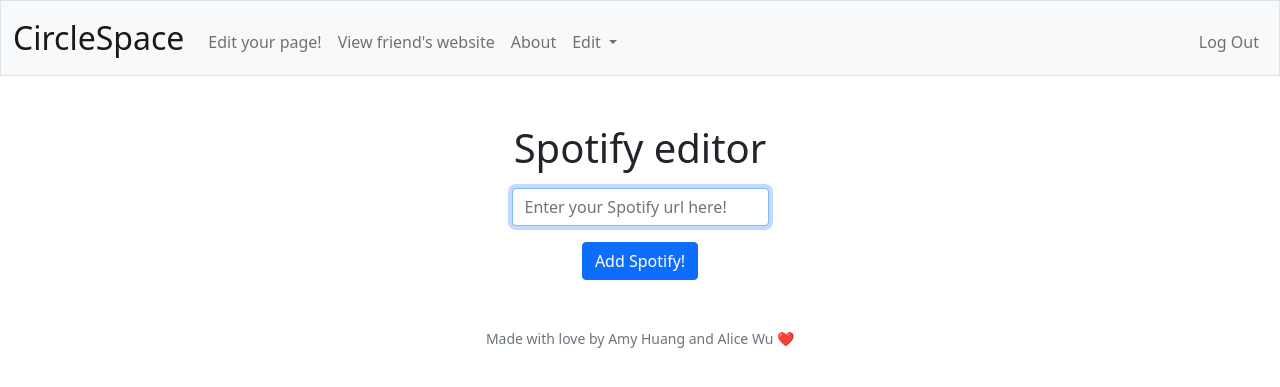
After one commit to awu2003/final-project, a Flask app: page /edit-spotify in a window 1280 px wide. The commit adds this page. Shown: the top 387 px of the page. Run offline with Flask 2, Linux system fonts and the light colour scheme; a user stored in the database is signed in; some libraries are stand-ins or nearby versions.

Commit message:
navbar, friend lookup, blocks

```diff
--- a/website/app.py
+++ b/website/app.py
@@ -282,6 +282,7 @@
 @app.route("/edit-video", methods=["GET", "POST"])
 @login_required
 def edit_video():
+    """Add a video!"""
     if request.method == "GET":
         user_id = session["user_id"]
         # checks to see if user has enough segment allocations left
@@ -293,6 +294,8 @@
         if request.form.get('add-video'):
             # get text from form
             video_url = request.form.get("video-url")
+            # source for partition: https://www.stackvidhya.com/get-substring-of-string-python/
+            video_url = video_url.partition("=")[2]
             # validate
             if video_url == "":
                 return apology("must enter url")
@@ -306,6 +309,39 @@
                     user_id, "video", video_url, segments_number + 1)
             flash('Segment created!')
             return redirect("/")
+
+@app.route("/edit-spotify", methods=["GET", "POST"])
+@login_required
+def edit_spotify():
+    """Add a Spotify playlist!"""
+    if request.method == "GET":
+        user_id = session["user_id"]
+        # checks to see if user has enough segment allocations left
+        segments_number = db.execute("SELECT segments_number FROM users WHERE user_id = ?", user_id)[0]['segments_number']
+        return render_template("edit-spotify.html", segments_number = segments_number)
+    else:
+        user_id = session["user_id"]
+        segments_number = db.execute("SELECT segments_number FROM users WHERE user_id = ?", user_id)[0]['segments_number']
+        if request.form.get('add-spotify'):
+            # get text from form
+            spotify_url = request.form.get("spotify-url")
+            # source for partition: https://www.stackvidhya.com/get-substring-of-string-python/
+            spotify_url = spotify_url.partition("list/")[2]
+            spotify_url = spotify_url.partition("?")[0]
+            # validate
+            if spotify_url == "":
+                return apology("must enter url")
+
+            # SQL time!
+            # update segments number for users table
+            db.execute("UPDATE users SET segments_number = ? WHERE user_id = ?", segments_number + 1, user_id)
+
+            # add segment to segments table
+            db.execute("INSERT INTO segments (user_id, segment_type, content, location) VALUES (?, ?, ?, ?)",
+                    user_id, "spotify", spotify_url, segments_number + 1)
+            flash('Segment created!')
+            return redirect("/")
+
 
 @app.route("/friend-lookup", methods=["GET", "POST"])
 @login_required
--- a/website/static/styles.css
+++ b/website/static/styles.css
@@ -35,4 +35,10 @@
     margin-left: 10px;
     margin-right: 10px;
     margin-top: 30px;
+    transition-duration: 0.4s;
   }
+
+.button:hover {
+    background-color: #4CAF50;
+    color: white;
+  }
--- /dev/null
+++ b/website/templates/edit-spotify.html
@@ -0,0 +1,23 @@
+{% extends "layout.html" %}
+
+{% block title %}
+    Edit Spotify
+{% endblock %}
+
+{% block main %}
+    <div class="mb-3">
+        <h1>Spotify editor</h1>
+    </div>
+    {% if segments_number >= 5 %}
+        <div class="mb-3">
+            <p>You have the maximum amount of segments! Go delete some :)</p>
+        </div>
+    {% else %}
+        <form action="/edit-spotify" method="post">
+            <div class="mb-3">
+                <input autocomplete="off" autofocus class="form-control mx-auto w-auto" id="spotify-url" name="spotify-url" placeholder="Enter your Spotify url here!" type="text">
+            </div>
+            <button class="btn btn-primary" type="submit" name="add-spotify" value="add-spotify">Add Spotify!</button>
+        </form>
+    {% endif %}
+{% endblock %}
--- a/website/templates/edit.html
+++ b/website/templates/edit.html
@@ -44,5 +44,7 @@
     <a class="button" href="/edit-paragraph">Paragraph</a>
     <a class="button" href="/edit-header">Header</a>
     <a class="button" href="/edit-image">Image</a>
+    <a class="button" href="/edit-video">Video</a>
+    <a class="button" href="/edit-spotify">Spotify</a>
 </div>
 {% endblock %}
--- a/website/templates/layout.html
+++ b/website/templates/layout.html
@@ -32,13 +32,16 @@
                     {% if session["user_id"] %}
                         <ul class="navbar-nav me-auto mt-2">
                             <li class="nav-item"><a class="nav-link" href="/edit">Edit your page!</a></li>
-                            <li class="nav-item"><a class="nav-link" href="/edit-design">Edit design</a></li>
                             <li class="nav-item"><a class="nav-link" href="/friend-lookup">View friend's website</a></li>
                             <li class="nav-item"><a class="nav-link" href="/about">About</a></li>
-                            <li class="nav-item"><a class="nav-link" href="/edit-header">Edit header</a></li>
-                            <li class="nav-item"><a class="nav-link" href="/edit-paragraph">Edit paragraph</a></li>
-                            <li class="nav-item"><a class="nav-link" href="/edit-image">Edit image</a></li>
-                            <li class="nav-item"><a class="nav-link" href="/edit-video.html">Edit video</a></li>
+                            <li class="nav-item dropdown">
+                                <a class="nav-link  dropdown-toggle" href="#" data-bs-toggle="dropdown">  Edit  </a>
+                                 <ul class="dropdown-menu">
+                                   <li><a class="dropdown-item" href="/edit-header"> Edit header</a></li>
+                                   <li><a class="dropdown-item" href="/edit-paragraph"> Edit paragraph </a></li>
+                                   <li><a class="dropdown-item" href="/edit-image"> Edit image </a></li>
+                                 </ul>
+                             </li>
                         </ul>
                         <ul class="navbar-nav ms-auto mt-2">
                             <li class="nav-item"><a class="nav-link" href="/logout">Log Out</a></li>
```
Also changed, not shown: website/templates/friend-get.html (+11 -0 lines), website/templates/index.html (+6 -1 lines), website/database.db, 2 other files.
